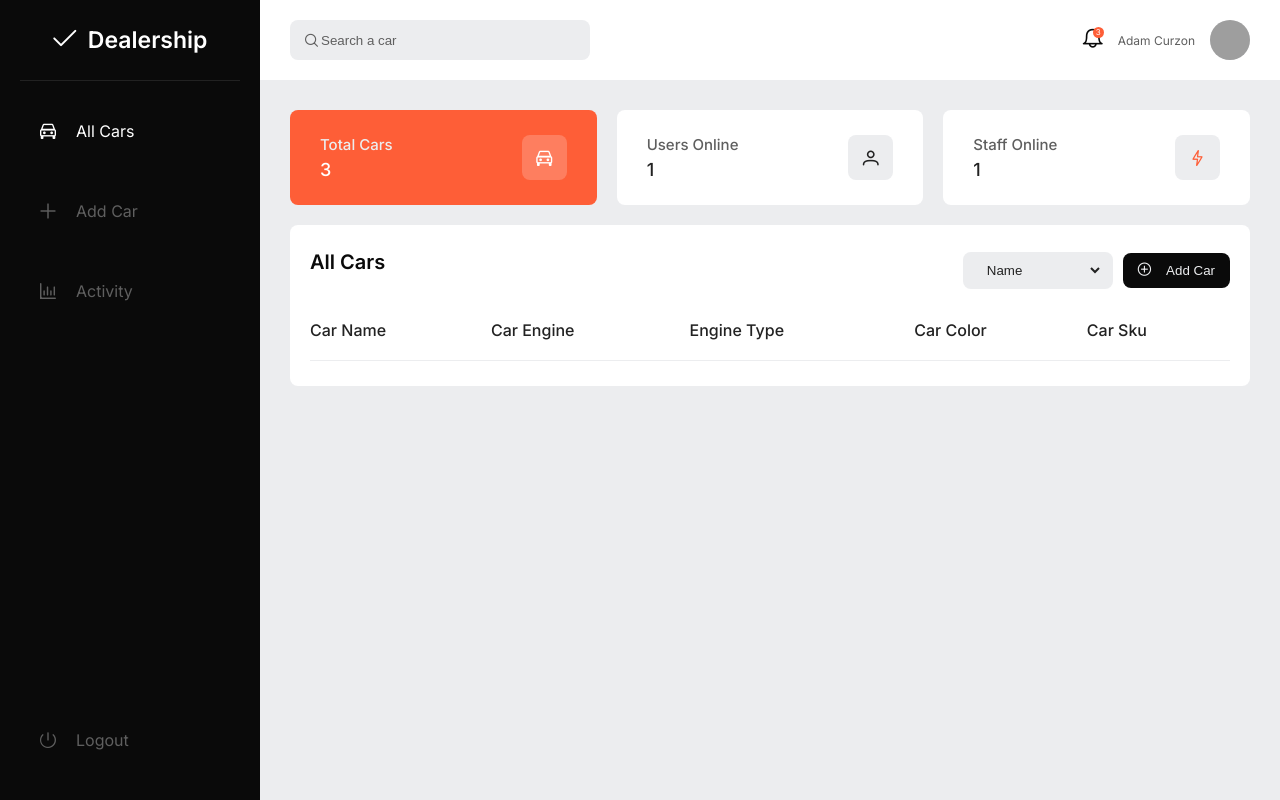
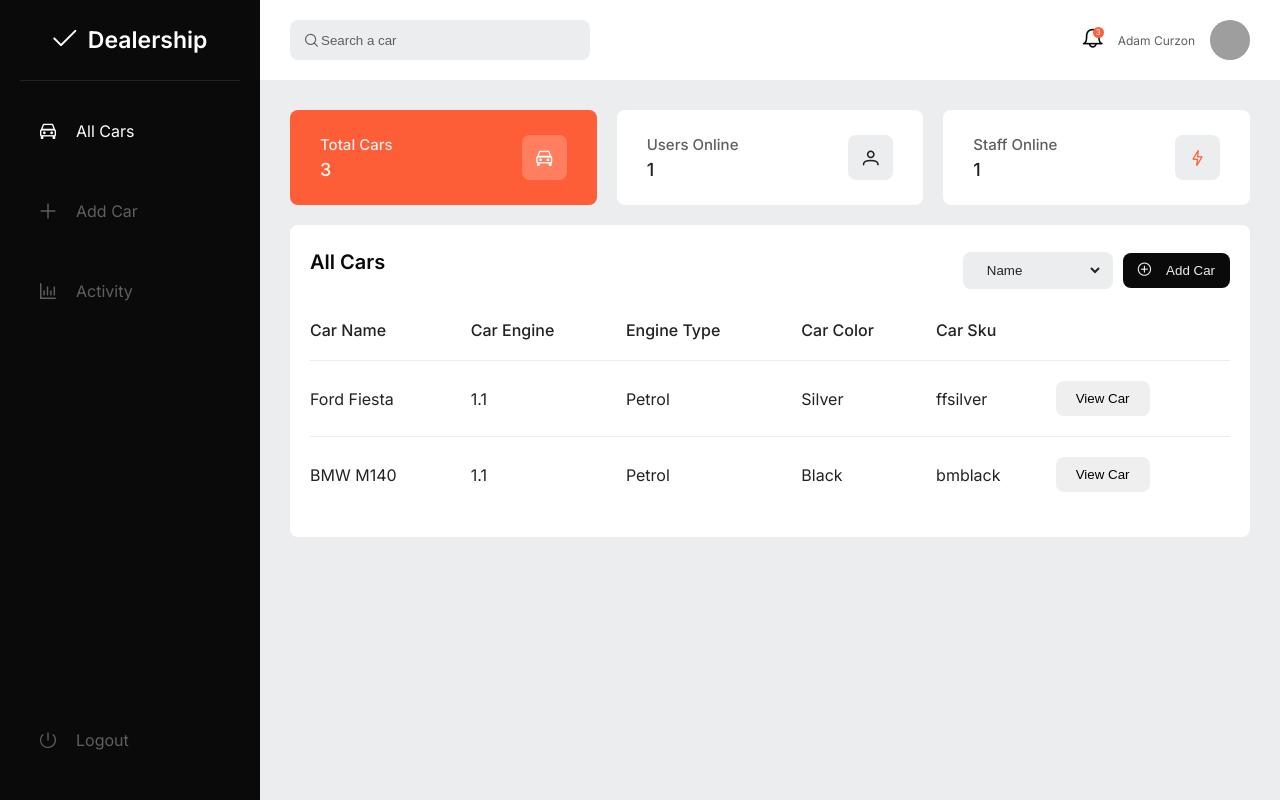
Before and after one commit to adamcurzon/car-dealership, a Vue app: page / in a window 1280 px wide. Built offline with nearby package versions, Linux system fonts and the light colour scheme; no server answers; grey boxes are pictures that could not be loaded.

Commit message:
feat: default state data

```diff
--- a/src/store.js
+++ b/src/store.js
@@ -3,7 +3,18 @@ import { createStore } from 'vuex'
 const store = createStore({
   state () {
     return {
-      cars: []
+      cars: [
+        {
+          carName : "Ford Fiesta",
+          carColour : "Silver",
+          carSku: "ffsilver",
+        },
+        {
+          carName : "BMW M140",
+          carColour : "Black",
+          carSku: "bmblack",
+        },
+      ]
     }
   },
   mutations: {
```
